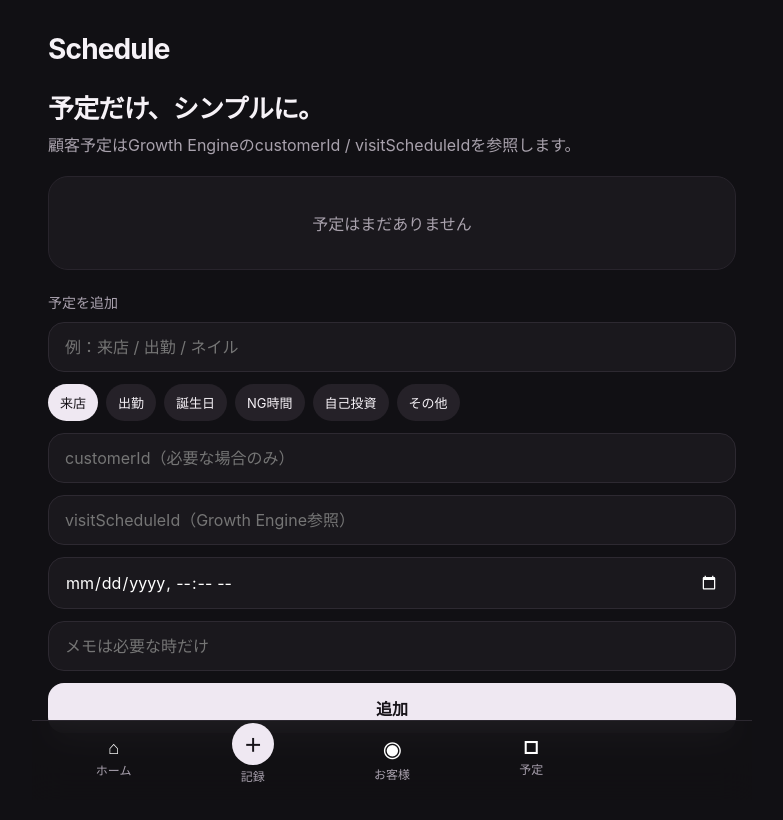
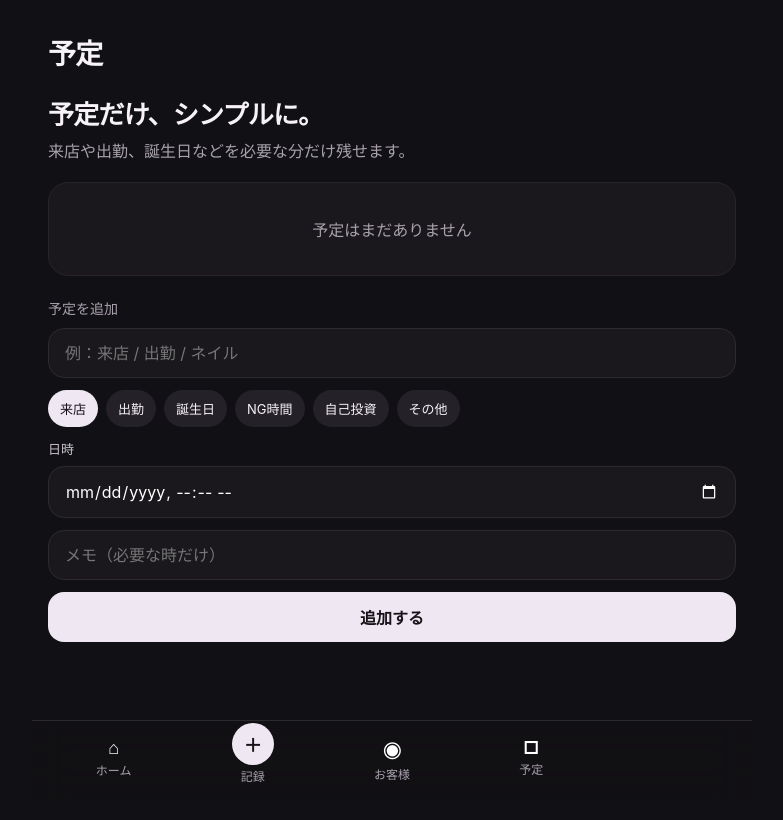
Before and after one commit to karukimori-wq/Velvet, a Next.js app: page /schedule in a window 1280 px wide. Shown: the top 820 px of the page, without its empty margins (248-1031 px from the left). Built offline with nearby package versions, Linux system fonts and the light colour scheme.

Commit message:
Simplify schedule UI and hide internal integration terms

```diff
--- a/app/schedule/page.tsx
+++ b/app/schedule/page.tsx
@@ -1,26 +1,32 @@
 import { BottomNav } from "@/components/bottom-nav";
 import { getRequestIdentity } from "@/lib/auth/request-identity";
 import { listScheduleEntries } from "@/lib/schedule-repository";
+import { listGrowthCustomers } from "@/lib/growth-engine-customer";
 import { createScheduleAction } from "./actions";
 
 const kindLabel = { shift: "出勤", visit: "来店", birthday: "誕生日", unavailable: "NG時間", self_investment: "自己投資", other: "その他" } as const;
 
 export default async function SchedulePage() {
   const { workspaceId, userId } = await getRequestIdentity();
-  const entries = await listScheduleEntries(workspaceId, userId);
-  return <main className="shell">
-    <header className="header"><div className="brand">Schedule</div></header>
-    <section className="hero"><h1>予定だけ、シンプルに。</h1><p>顧客予定はGrowth EngineのcustomerId / visitScheduleIdを参照します。</p></section>
-    {entries.length > 0 ? <div className="stack">{entries.map((entry) => <article className="card" key={entry.id}><div className="row"><strong>{entry.title}</strong><span className="subtle">{kindLabel[entry.kind]}</span></div><div className="personMeta">{new Date(entry.startsAt).toLocaleString("ja-JP")}</div>{entry.customerId && <div className="timelineBody">Customer · {entry.customerId}</div>}{entry.visitScheduleId && <div className="timelineBody">Visit Schedule · {entry.visitScheduleId}</div>}{entry.note && <div className="timelineBody">{entry.note}</div>}</article>)}</div> : <div className="card empty">予定はまだありません</div>}
+  const [entries, customers] = await Promise.all([
+    listScheduleEntries(workspaceId, userId),
+    listGrowthCustomers(workspaceId, userId),
+  ]);
+  const customerById = new Map(customers.map((customer) => [customer.customerId, customer]));
+
+  return <main className="shell scheduleShell">
+    <header className="header"><div className="brand">予定</div></header>
+    <section className="hero"><h1>予定だけ、シンプルに。</h1><p>来店や出勤、誕生日などを必要な分だけ残せます。</p></section>
+    {entries.length > 0 ? <div className="stack">{entries.map((entry) => <article className="card" key={entry.id}><div className="row"><strong>{entry.title}</strong><span className="subtle">{kindLabel[entry.kind]}</span></div><div className="personMeta">{new Date(entry.startsAt).toLocaleString("ja-JP")}</div>{entry.customerId && <div className="timelineBody">お客様 · {customerById.get(entry.customerId)?.displayName ?? "登録済みのお客様"}</div>}{entry.note && <div className="timelineBody">{entry.note}</div>}</article>)}</div> : <div className="card empty">予定はまだありません</div>}
     <div className="sectionTitle">予定を追加</div>
-    <form action={createScheduleAction} className="stack">
+    <form action={createScheduleAction} className="stack scheduleForm">
       <input className="searchBox" name="title" placeholder="例：来店 / 出勤 / ネイル" autoComplete="off" />
       <div className="chips choiceRow">{(["visit", "shift", "birthday", "unavailable", "self_investment", "other"] as const).map((kind) => <label className="choiceChip" key={kind}><input type="radio" name="kind" value={kind} defaultChecked={kind === "visit"} />{kindLabel[kind]}</label>)}</div>
-      <input className="searchBox" name="customerId" placeholder="customerId（必要な場合のみ）" autoComplete="off" />
-      <input className="searchBox" name="visitScheduleId" placeholder="visitScheduleId（Growth Engine参照）" autoComplete="off" />
-      <input className="searchBox" name="startsAt" type="datetime-local" />
-      <input className="searchBox" name="note" placeholder="メモは必要な時だけ" autoComplete="off" />
-      <button className="primaryButton" type="submit">追加</button>
+      {customers.length > 0 && <select className="selectBox" name="customerId" defaultValue=""><option value="">お客様を選ぶ（必要な時だけ）</option>{customers.map((customer) => <option key={customer.customerId} value={customer.customerId}>{customer.displayName}</option>)}</select>}
+      <label className="fieldLabel" htmlFor="startsAt">日時</label>
+      <input id="startsAt" className="searchBox" name="startsAt" type="datetime-local" />
+      <input className="searchBox" name="note" placeholder="メモ（必要な時だけ）" autoComplete="off" />
+      <button className="primaryButton" type="submit">追加する</button>
     </form>
     <BottomNav />
   </main>;
```
